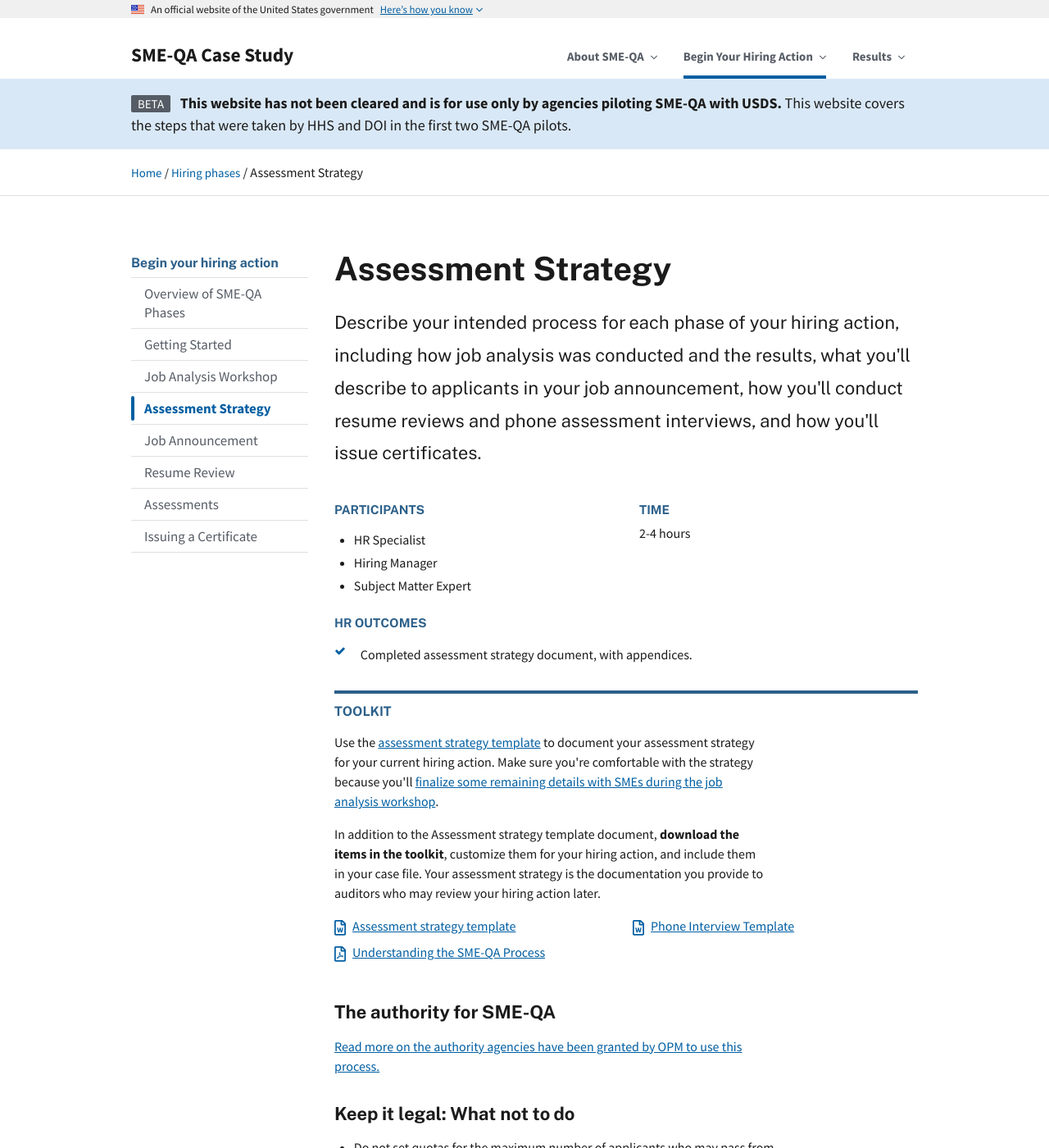
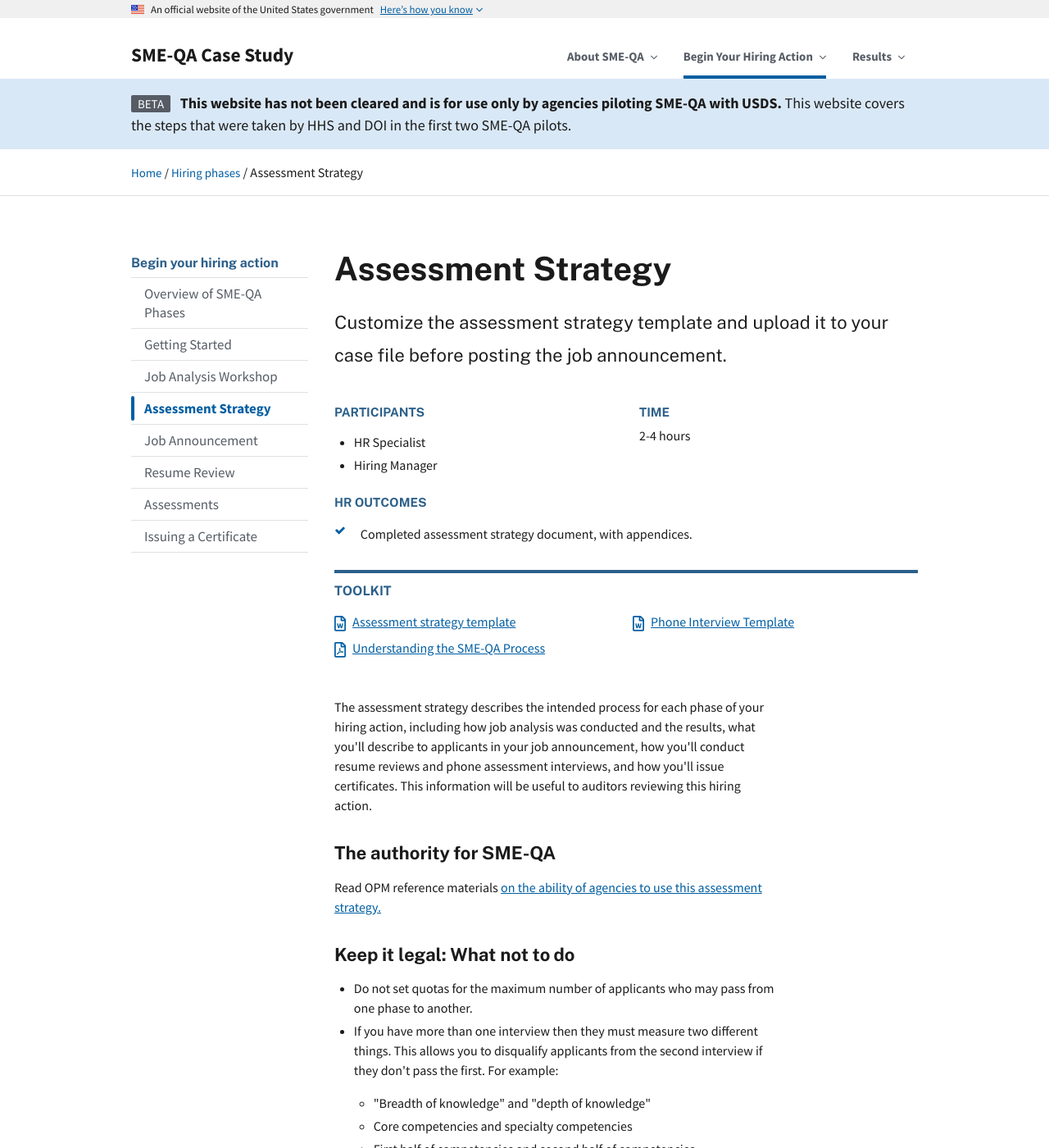
Before and after one commit to usds/SME-QA-Website, a Jekyll site: the page built from pages/phases/assessment-strategy/index.html, in a window 1280 px wide and 1400 px high. Shown: the whole window at 82% size. Built offline with Jekyll 4.4.1, drawn with Linux system fonts in a browser that asks for light colours; some of the changed text lies outside the part shown.

Commit message:
7/21 website updates to assessment strategy page

```diff
--- a/pages/phases/assessment-strategy/index.html
+++ b/pages/phases/assessment-strategy/index.html
@@ -5,8 +5,8 @@
 sidenav: hiring-phases
 phase: assessment-strategy
 title: Assessment Strategy
-intro: Describe your intended process for each phase of your hiring action, including how job analysis was conducted and the results, what you'll describe to applicants in your job announcement, how you'll conduct resume reviews and phone assessment interviews, and how you'll issue certificates.
-roles: [hr, hiring-mgr, sme]
+intro: Customize the assessment strategy template and upload it to your case file before posting the job announcement.
+roles: [hr, hiring-mgr]
 duration: 2-4 hours
 outputs:
   - Completed assessment strategy document, with appendices.
@@ -20,12 +20,6 @@
 
 <div class="chp-toolkit">
   <h4 class="chp-toolkit__title">Toolkit</h4>
-  <p>
-    Use the <a href="{{ site.baseurl }}/toolkit/assessment-strategy/assessment-strategy-template.docx" target="_blank">assessment strategy template</a> to document your assessment strategy for your current hiring action. Make sure you're comfortable with the strategy because you'll <a href="{{ site.baseurl }}/hiring-phases/job-analysis/">finalize some remaining details with SMEs during the job analysis workshop</a>.
-  </p>
-  <p>
-    In addition to the Assessment strategy template document, <strong>download the items in the toolkit</strong>, customize them for your hiring action, and include them in your case file. Your assessment strategy is the documentation you provide to auditors who may review your hiring action later.
-  </p>
   {% include toolkit/assessment-strategy.html %}
 </div>
 
@@ -46,8 +40,12 @@
   </p>
 {% endfor %}
 
+  <p>
+The assessment strategy describes the intended process for each phase of your hiring action, including how job analysis was conducted and the results, what you'll describe to applicants in your job announcement, how you'll conduct resume reviews and phone assessment interviews, and how you'll issue certificates. This information will be useful to auditors reviewing this hiring action.
+  </p>
+
 <h3>The authority for SME-QA</h3>
-<p><a href="{{ site.baseurl }}/about/authority/">Read more on the authority agencies have been granted by OPM to use this process.</a></p>
+<p>Read OPM reference materials <a href="{{ site.baseurl }}/about/authority/">on the ability of agencies to use this assessment strategy.</a></p>
 
 <h3 id="illegal">Keep it legal: What not to do</h3>
 <ul>
@@ -65,23 +63,3 @@
   <li>If you are hiring using Merit Promotion and using the SME-QA process, you must first look at your collective bargaining agreement and/or merit promotion plan to see if they are consistent with the SME-QA process.</li>
   <li>In order to prevent bias, Hiring Managers who are selecting officials on the hiring action <a href="https://www.chcoc.gov/content/improving-federal-hiring-through-use-effective-assessment-strategies-advance-mission">may not serve as SMEs for resume review or interviews that have passing scores</a> (see page 4).</li>
 </ul>
-
-
-<h3>Using Alternative Assessment Hurdles</h3>
-<p>
-  Your assessment strategy should clearly define the assessment hurdles you'll use for your hiring action. While SME-QA was originally designed to use two structured interview assessments, depending on the results of job analysis you may include additional assessment hurdles to measure an applicant's competencies. For example:
-</p>
-<ul>
-  <li>A portfolio review and an interview</li>
-  <li>A short writing exercise and an interview</li>
-  <li>Another combination of assessment types</li>
-</ul>
-<p>
-  You should discuss options thoughtfully with hiring managers before the job analysis workshop, then plan the content of the assessments with SMEs during that workshop. If you are creating a new passing score work simulation assessment, think through the following:
-<ul>
-  <li>Is the assessment linked to the job analysis of what is required to do the job from day one?</li>
-  <li>You are required to include awareness of this passing score assessment hurdle in the job announcement language under "how you will be evaluated." Make it clear applicants must pass this step, and potentially a structured interview as well, to be considered qualified.</li>
-  <li>The scoring for the assessment must be clear so it’s obvious to all SMEs which applicants pass and which do not.</li>
-</ul>
-
-</p>
```
